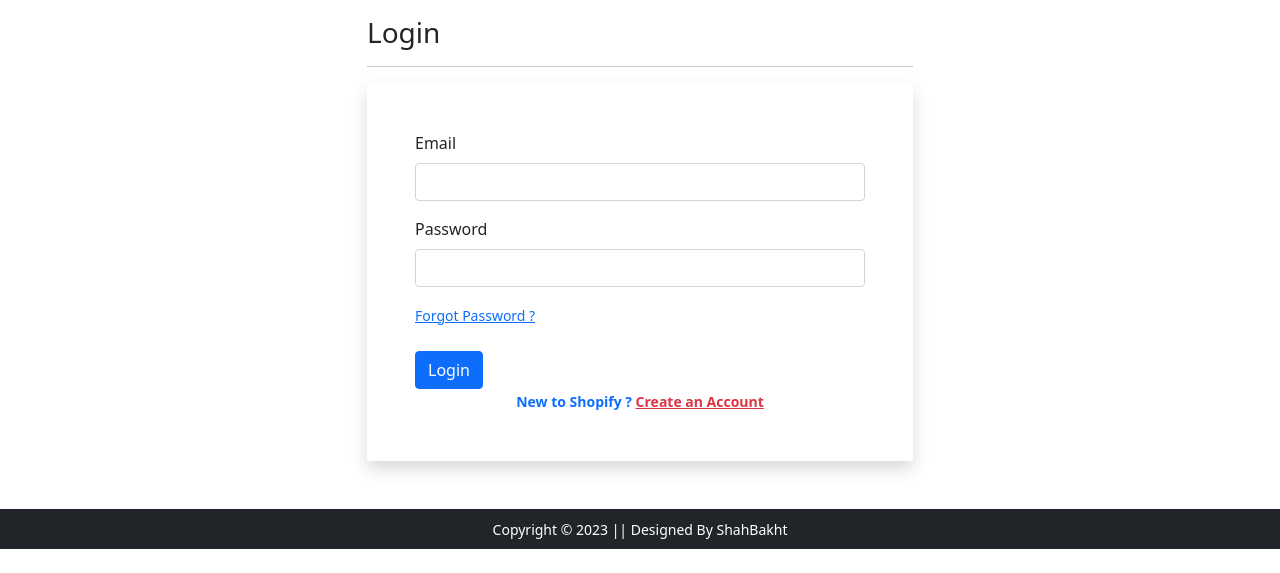
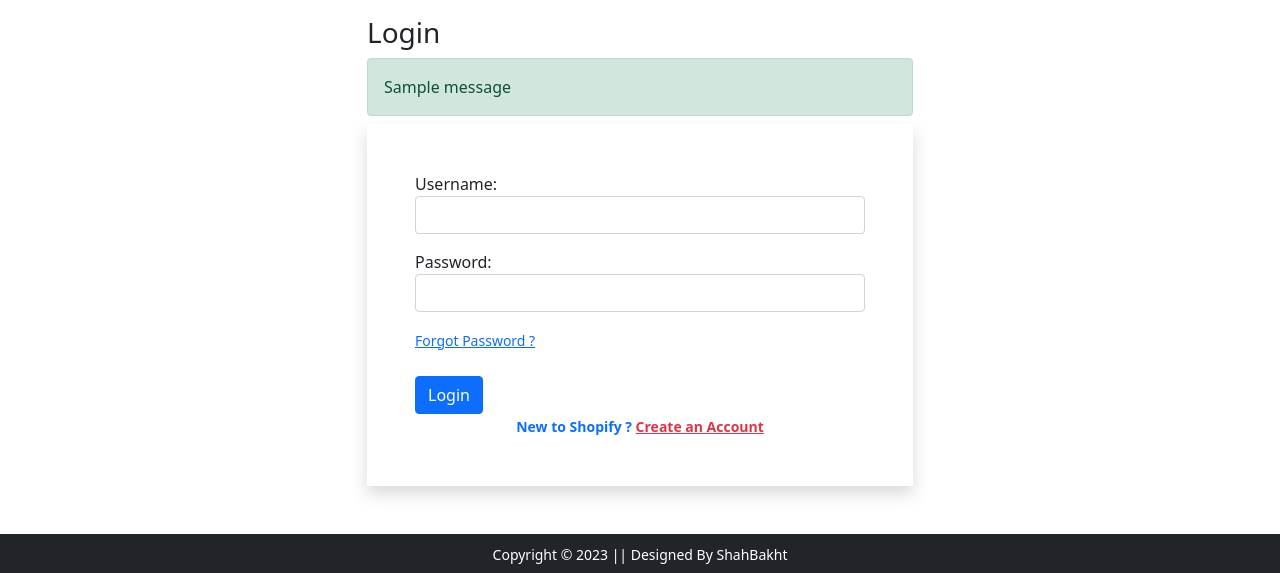
Before and after one commit to abdur-rehman-ali/shopify-django, a Django app: page /login in a window 1280 px wide. Shown: the part 56-629 px from the top of the page. Run offline with Django 4.2, Linux system fonts and the light colour scheme; one stand-in notice (Sample message) is shown; some libraries are stand-ins or nearby versions.

Commit message:
Create login form and authenticated users

```diff
--- a/main/forms.py
+++ b/main/forms.py
@@ -1,5 +1,5 @@
 from django import forms
-from django.contrib.auth.forms import UserCreationForm
+from django.contrib.auth.forms import UserCreationForm, AuthenticationForm
 from django.contrib.auth.models import User
 
 class CustomerRegistrationForm(UserCreationForm):
@@ -14,3 +14,7 @@ class CustomerRegistrationForm(UserCreationForm):
     fields = ['username', 'email', 'password1', 'password2']
     labels = {'email': 'Email'}
     widgets= {'username': forms.TextInput(attrs= {'class': 'form-control'})}
+
+class CustomerLoginForm(AuthenticationForm):
+  username = forms.CharField(widget=forms.TextInput(attrs={'class': 'form-control'}))
+  password = forms.CharField(widget=forms.PasswordInput(attrs={'class': 'form-control'}))
--- a/main/templates/main/login.html
+++ b/main/templates/main/login.html
@@ -6,16 +6,25 @@
  <div class="row my-3">
   <div class="col-sm-6 offset-sm-3">
    <h3>Login</h3>
-   <hr>
-   <form action="" method="post" novalidate class="shadow p-5">
-    <div class="mb-3">
-     <label for="exampleInputEmail1" class="form-label">Email</label>
-     <input type="email" class="form-control" id="exampleInputEmail1" aria-describedby="emailHelp">
-    </div>
-    <div class="mb-3">
-     <label for="exampleInputPassword1" class="form-label">Password</label>
-     <input type="password" class="form-control" id="exampleInputPassword1">
-    </div>
+   {% if messages %}
+    {% for message in messages %}
+      <p {% if message.tags %} class="alert alert-{{message.tags}} mb-2" {% endif %}>{{ message }}</p>
+    {% endfor %}
+   {% endif %}
+   {% if form.non_field_errors %}
+      {% for error in form.non_field_errors %}
+        <p class="alert alert-danger my-3">{{error}}</p>
+      {% endfor %}
+    {% endif %}
+   <form action="{% url 'login' %}" method="post" novalidate class="shadow p-5">
+    {% csrf_token %}
+    {% for fm in form %}
+      <div class="mb-3 form-group">
+        {{fm.label_tag}}
+        {{ fm }}
+        <small class="text-danger">{{ fm.errors|striptags }}</small>
+      </div>
+    {% endfor %}
     <small><a href="#">Forgot Password ?</a></small> <br>
     <input type="submit" class="btn btn-primary mt-4" value="Login">
     <br>
--- a/main/views.py
+++ b/main/views.py
@@ -1,8 +1,9 @@
 from django.shortcuts import render, redirect
 from .models import Product
-from .forms import CustomerRegistrationForm
+from .forms import CustomerRegistrationForm, CustomerLoginForm
 from django.contrib import messages
 from django.urls import reverse
+from django.contrib.auth import login as auth_login, authenticate
 
 def index(request):
   mobiles = Product.objects.filter(category='Mobile')
@@ -85,8 +86,22 @@ def registration(request):
   return render(request, template_name, context)
 
 def login(request):
+  if request.method == 'POST':
+    form = CustomerLoginForm(request, data=request.POST)
+    if form.is_valid():
+      username = form.cleaned_data['username']
+      password = form.cleaned_data['password']
+      user = authenticate(request, username=username, password=password)
+      if user is not None:
+        auth_login(request, user)
+        return redirect(reverse('profile'))
+      else:
+        messages.error(request, "Invalid credentials !!!")
+  else:
+    form = CustomerLoginForm()
+  context = {'form': form}
   template_name = 'main/login.html'
-  return render(request, template_name)
+  return render(request, template_name, context)
 
 def password_change(request):
   template_name = 'main/password_change.html'
```
Also changed, not shown: db.sqlite3.
